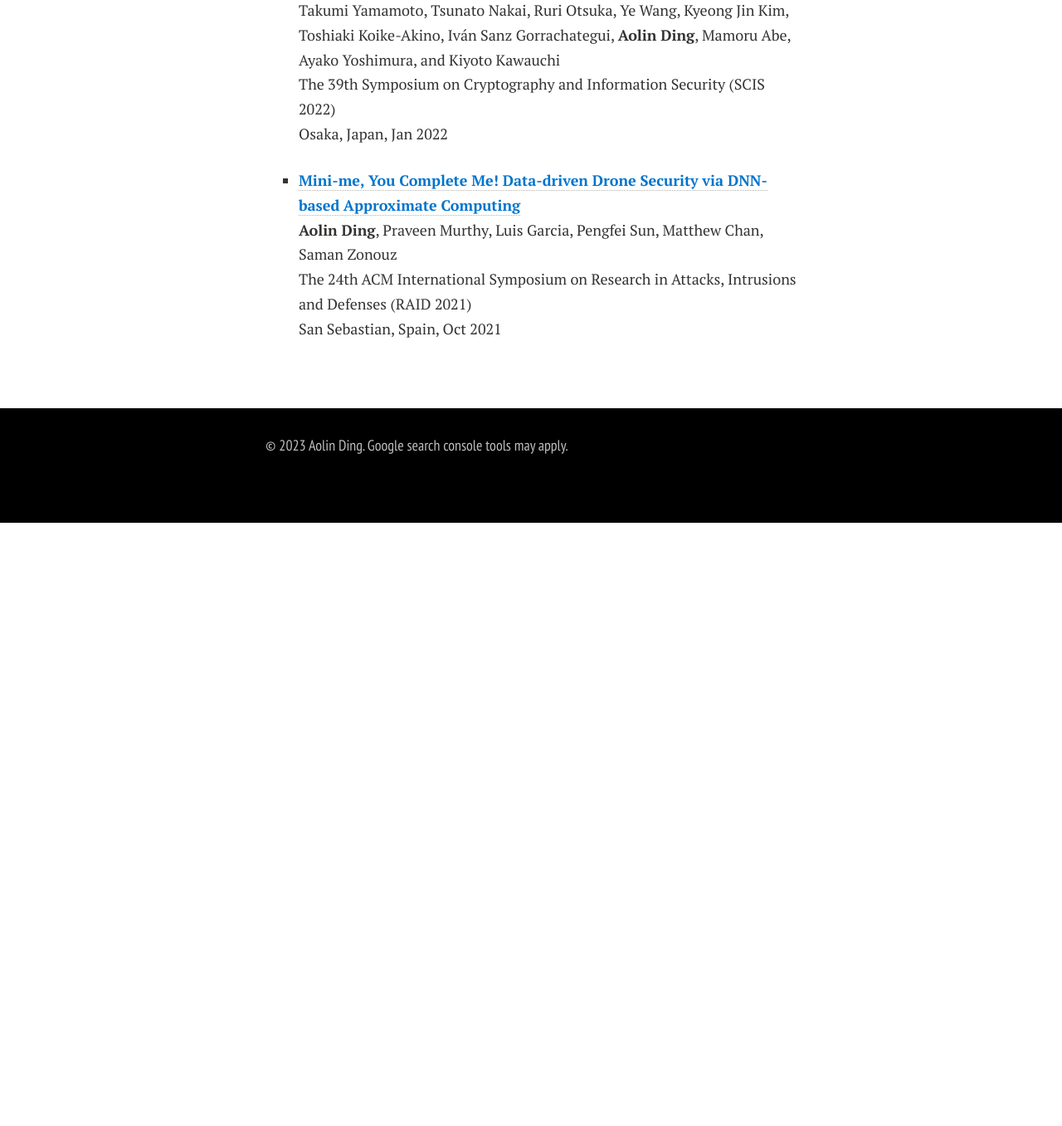
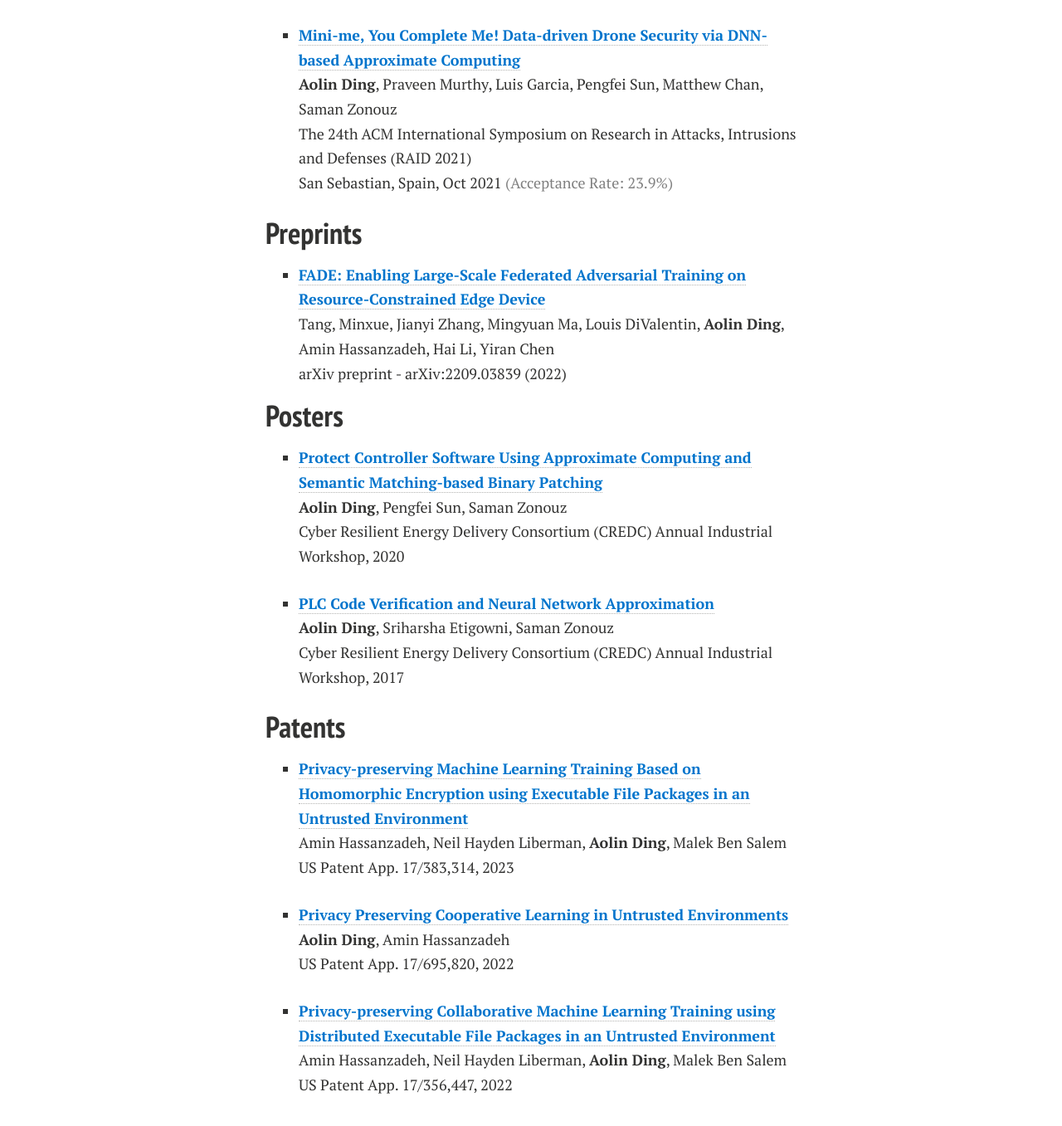
Before and after one commit to aolind/aolind.github.io, a Jekyll site: the page built from publications.md, in a window 1280 px wide and 1400 px high, scrolled down 1103 px. Shown: the top 1357 px of the window at 83% size. Built offline with Jekyll 4.4.1, drawn with Linux system fonts in a browser that asks for light colours; nearby versions of some CDN libraries; comment, search, counter and statistics services are not loaded; a style sheet for code colours, icons or effects is not loaded; before the commit the page ends 1733 px from its top, so only the background shows below that; some of the changed text lies outside the part shown.

Commit message:
Update publications

```diff
--- a/publications.md
+++ b/publications.md
@@ -14,28 +14,51 @@ Philadelphia, PA, Aug 2024
 - **Resource-aware DNN Partitioning for Privacy-sensitive Edge-Cloud Systems**\
 **Aolin Ding**, Amin Hass, Matthew Chan, Nader Sehatbakhsh, Saman Zonouz\
 The 30th International Conference on Neural Information Processing (ICONIP 2023)\
-Changsha, China, Nov 2023
+Changsha, China, Nov 2023 <font color='gray'>(Acceptance Rate: TBD%)</font>
 
 - [**<font color='#0074cc'>Get Your Cyber-Physical Tests Done! Data-Driven Vulnerability Assessment of Robotic Aerial Vehicles</font>**](https://publications.cispa.saarland/3937/1/ding23robotic.pdf)\
 **Aolin Ding**, Matthew Chan, Amin Hass, Nils Ole Tippenhauer, Shiqing Ma, Saman Zonouz\
 The 53rd Annual IEEE/IFIP International Conference on Dependable Systems and Network (DSN 2023)\
-Porto, Portugal, June 2023
+Porto, Portugal, June 2023 <font color='gray'>(Acceptance Rate: 20.0%)</font>
 
 - [**<font color='#0074cc'>Reverse Engineering and Retrofitting Robotic Aerial Vehicle Control Firmware using DisPatch</font>**](https://dl.acm.org/doi/pdf/10.1145/3498361.3538938)\
 Taegyu Kim, **Aolin Ding**, Sriharsha Etigowni, Pengfei Sun, Jizhou Chen, Luis Garcia, Saman Zonouz, Dongyan Xu, Dave (Jing) Tian\
 The 20th ACM International Conference on Mobile Systems, Applications, and Services (MobiSys 2022)\
-Portland, OR, June 2022
+Portland, OR, June 2022 <font color='gray'>(Acceptance Rate: 21.6%)</font>
 
+- [**<font color='#0074cc'>Enhancement of Attack Detection Technology using AI with Synthetic-Log Generation</font>**](https://www.iwsec.org/scis/2022/program.html)\
+Takumi Yamamoto, Tsunato Nakai, Ruri Otsuka, Ye Wang, Kyeong Jin Kim, Toshiaki Koike-Akino, Iván Sanz Gorrachategui, **Aolin Ding**, Mamoru Abe, Ayako Yoshimura, and Kiyoto Kawauchi\
+The 39th Symposium on Cryptography and Information Security (SCIS 2022)\
+Osaka, Japan, Jan 2022 <font color='gray'>(Acceptance Rate: TBD%)</font>
+
+- [**<font color='#0074cc'>Mini-me, You Complete Me! Data-driven Drone Security via DNN-based Approximate Computing</font>**](https://dl.acm.org/doi/pdf/10.1145/3471621.3471869)\
+**Aolin Ding**, Praveen Murthy, Luis Garcia, Pengfei Sun, Matthew Chan, Saman Zonouz\
+The 24th ACM International Symposium on Research in Attacks, Intrusions and Defenses (RAID 2021)\
+San Sebastian, Spain, Oct 2021 <font color='gray'>(Acceptance Rate: 23.9%)</font>
+
+## Preprints
 - [**<font color='#0074cc'>FADE: Enabling Large-Scale Federated Adversarial Training on Resource-Constrained Edge Device</font>**](https://arxiv.org/pdf/2209.03839.pdf)\
 Tang, Minxue, Jianyi Zhang, Mingyuan Ma, Louis DiValentin, **Aolin Ding**, Amin Hassanzadeh, Hai Li, Yiran Chen\
 arXiv preprint - arXiv:2209.03839 (2022)
 
-- [**<font color='#0074cc'>Enhancement of Attack Detection Technology using AI with Synthetic-Log Generation</font>**](https://www.iwsec.org/scis/2022/program.html)\
-Takumi Yamamoto, Tsunato Nakai, Ruri Otsuka, Ye Wang, Kyeong Jin Kim, Toshiaki Koike-Akino, Iván Sanz Gorrachategui, **Aolin Ding**, Mamoru Abe, Ayako Yoshimura, and Kiyoto Kawauchi\
-The 39th Symposium on Cryptography and Information Security (SCIS 2022)\
-Osaka, Japan, Jan 2022
+## Posters
+- [**<font color='#0074cc'>Protect Controller Software Using Approximate Computing and Semantic Matching-based Binary Patching</font>**](http://publish.illinois.edu/2019credciw/files/2020/02/new-rutgers-activity_2020_CREDC_Workshop_Poster_Rutgers.pdf)\
+**Aolin Ding**, Pengfei Sun, Saman Zonouz\
+Cyber Resilient Energy Delivery Consortium (CREDC) Annual Industrial Workshop, 2020
 
-- [**<font color='#0074cc'>Mini-me, You Complete Me! Data-driven Drone Security via DNN-based Approximate Computing</font>**](https://dl.acm.org/doi/pdf/10.1145/3471621.3471869)\
-**Aolin Ding**, Praveen Murthy, Luis Garcia, Pengfei Sun, Matthew Chan, Saman Zonouz\
-The 24th ACM International Symposium on Research in Attacks, Intrusions and Defenses (RAID 2021)\
-San Sebastian, Spain, Oct 2021
+- [**<font color='#0074cc'>PLC Code Verification and Neural Network Approximation</font>**](https://publish.illinois.edu/2017credciw/agenda/poster-session/)\
+**Aolin Ding**, Sriharsha Etigowni, Saman Zonouz\
+Cyber Resilient Energy Delivery Consortium (CREDC) Annual Industrial Workshop, 2017
+
+## Patents
+- [**<font color='#0074cc'>Privacy-preserving Machine Learning Training Based on Homomorphic Encryption using Executable File Packages in an Untrusted Environment</font>**](https://patents.google.com/patent/US20230025754A1/en)\
+Amin Hassanzadeh, Neil Hayden Liberman, **Aolin Ding**, Malek Ben Salem\
+US Patent App. 17/383,314, 2023
+
+- [**<font color='#0074cc'>Privacy Preserving Cooperative Learning in Untrusted Environments</font>**](https://patents.google.com/patent/US20220300618A1/en)\
+**Aolin Ding**, Amin Hassanzadeh\
+US Patent App. 17/695,820, 2022
+
+- [**<font color='#0074cc'>Privacy-preserving Collaborative Machine Learning Training using Distributed Executable File Packages in an Untrusted Environment</font>**](https://patents.google.com/patent/US20220414661A1/en)\
+Amin Hassanzadeh, Neil Hayden Liberman, **Aolin Ding**, Malek Ben Salem\
+US Patent App. 17/356,447, 2022
```
Also changed, not shown: other parts of publications.md (+1 -1 lines).
